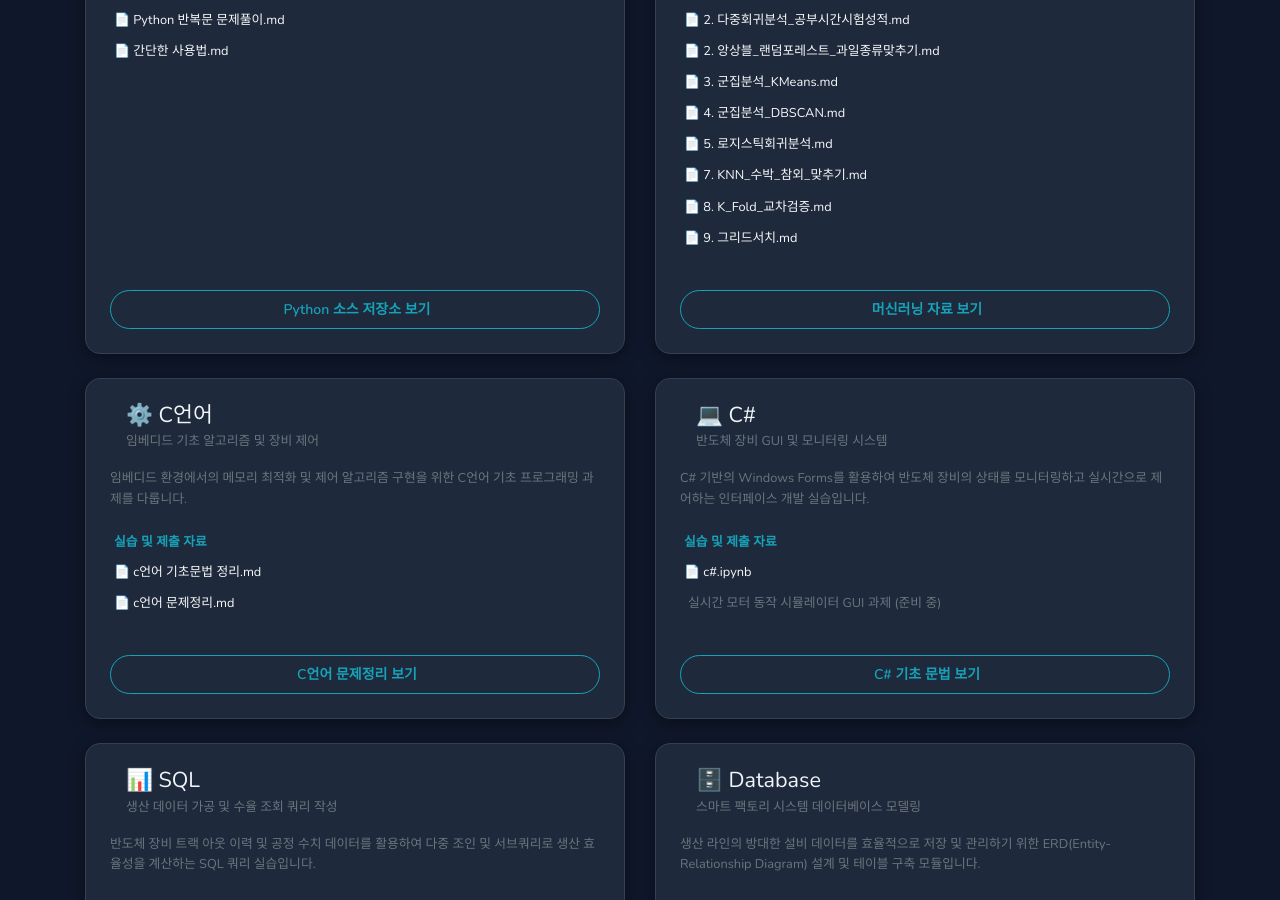
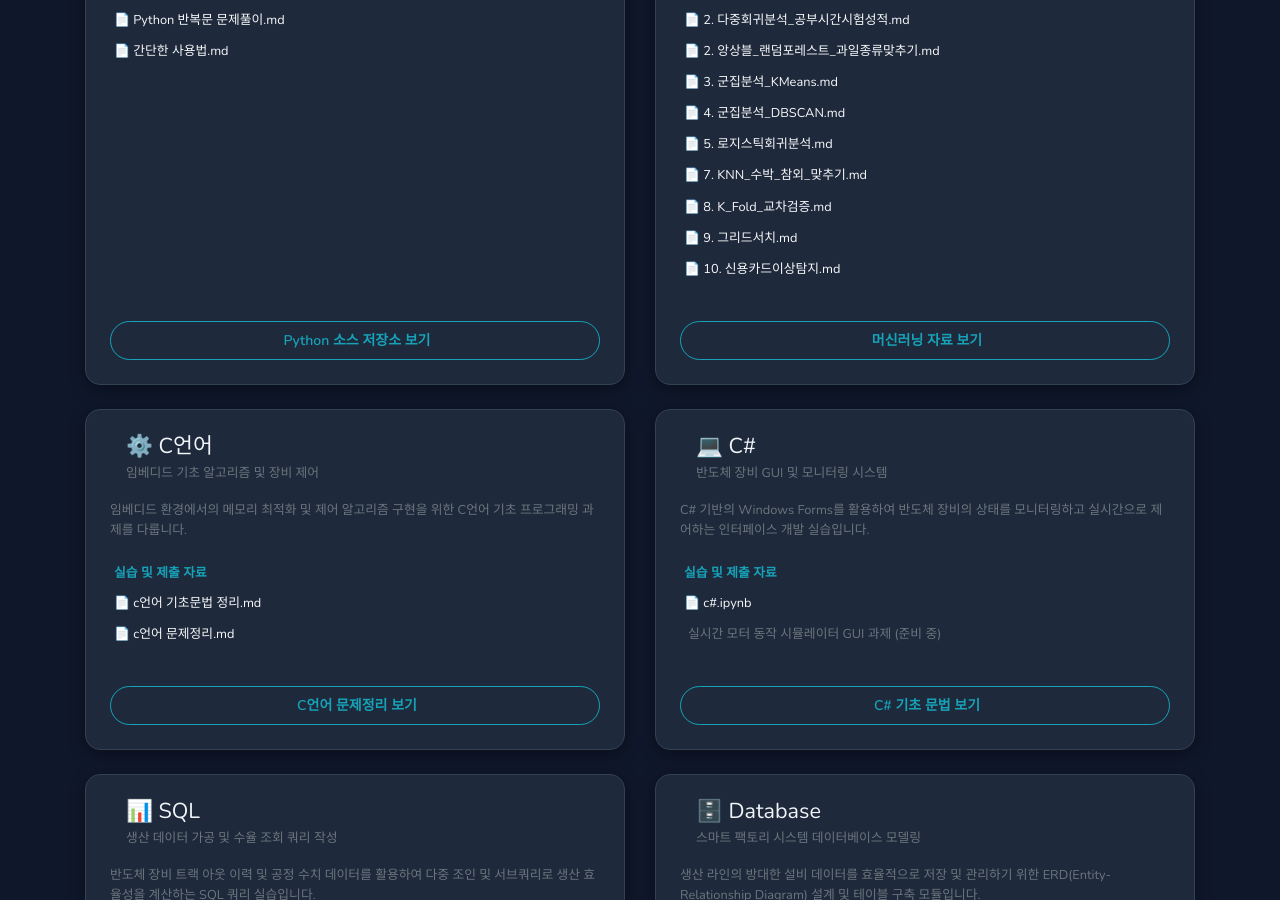
Before and after one commit to lee-myeong-eun/lee-myeong-eun.github.io, a Jekyll site: the page built from _pages/assignments.html, in a window 1280 px wide and 900 px high, scrolled down 888 px. Built offline with Jekyll 4.4.1, drawn with Linux system fonts in a browser that asks for light colours.

Commit message:
Update assignments.html to include 10. 신용카드이상탐지.md

```diff
--- a/_pages/assignments.html
+++ b/_pages/assignments.html
@@ -129,6 +129,11 @@
               <li class="mb-2">
                 <a href="{{ site.baseurl }}/assignments/machine-learning/grid-search/" class="text-light text-hover-glow d-block text-truncate" title="9. 그리드서치">
                   📄 9. 그리드서치.md
+                </a>
+              </li>
+              <li class="mb-2">
+                <a href="{{ site.baseurl }}/assignments/machine-learning/credit-card-anomaly-detection/" class="text-light text-hover-glow d-block text-truncate" title="10. 신용카드이상탐지">
+                  📄 10. 신용카드이상탐지.md
                 </a>
               </li>
             </ul>
```
